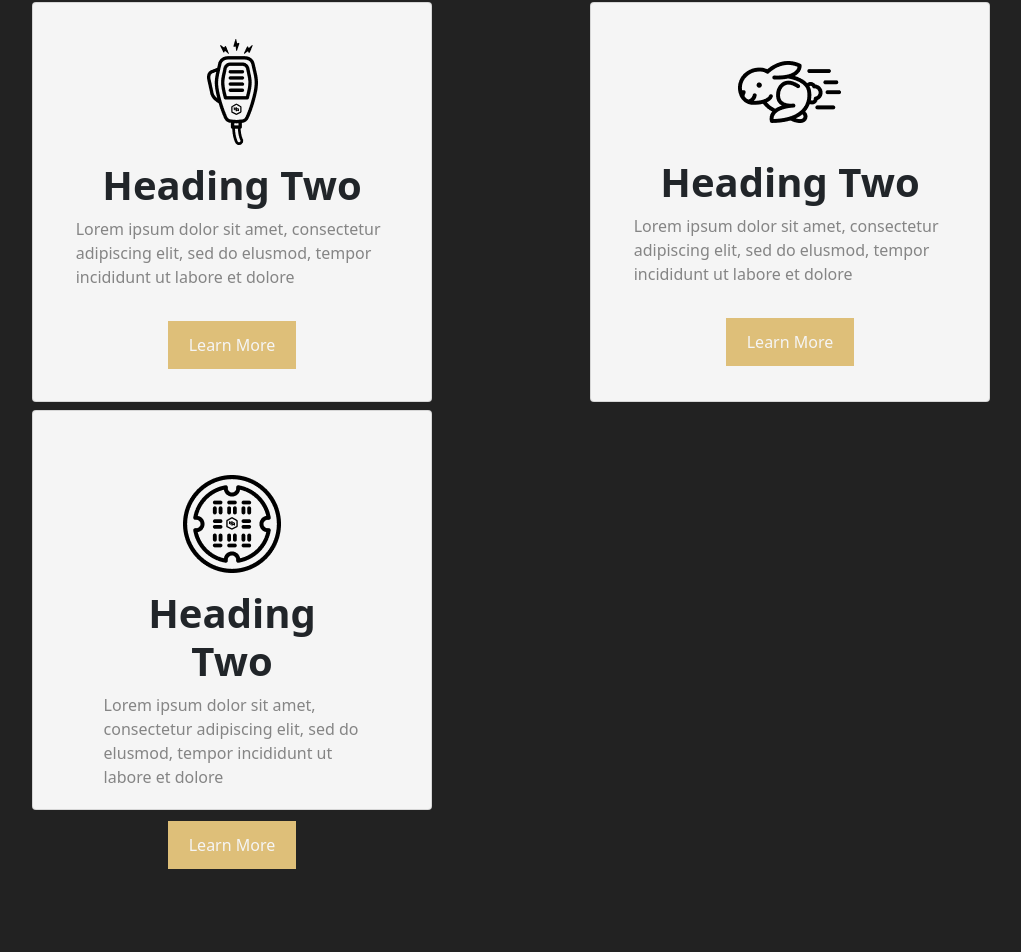
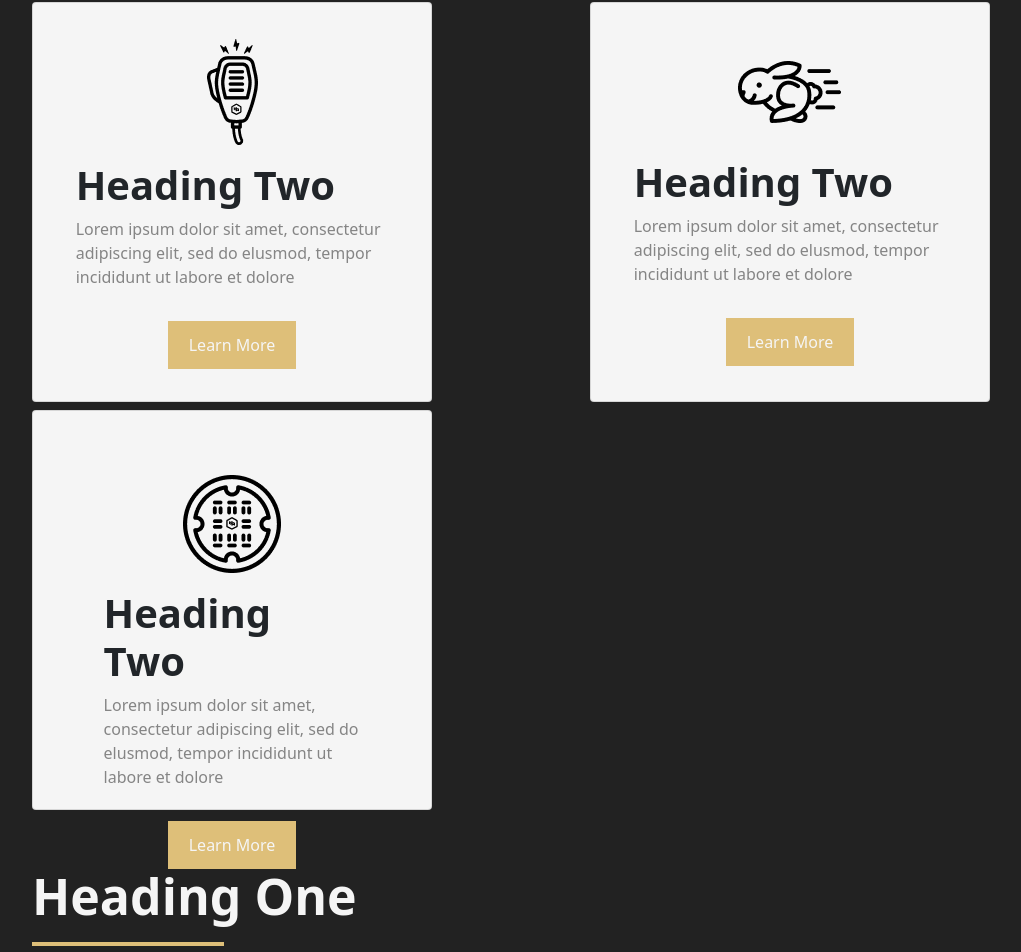
Before and after one commit to jmokate/midwestern-interactive-challenge, a React (Create React App) app: page / in a window 1280 px wide. Shown: the part 170-1122 px from the top of the page, without its empty margins (62-1083 px from the left). Before the commit the page ends 1055 px from the top, so only its background shows below. Built offline with nearby package versions, Linux system fonts and the light colour scheme.

Commit message:
ready for components

```diff
--- a/src/App.js
+++ b/src/App.js
@@ -31,7 +31,7 @@ function App() {
                 <Image src={talkie} style={{ objectFit: 'none', marginTop: '10px' }} alt="talkie" />
               </div>
               <Card.Body>
-                <Card.Title><h1 style={{fontWeight: 'bold'}}>Heading Two</h1></Card.Title>
+                <Card.Title><h1 style={{fontWeight: 'bold', textAlign: 'left'}}>Heading Two</h1></Card.Title>
                 <Card.Text>
                   <p style={{textAlign: 'left'}}>
                   Lorem ipsum dolor sit amet, consectetur adipiscing elit, sed do elusmod, tempor incididunt ut labore et dolore
@@ -48,7 +48,7 @@ function App() {
                 <Image src={rabbit} style={{ objectFit: 'none', marginTop: '2rem' }} alt="rabbit" />
               </div>
               <Card.Body style={{paddingTop: '10%'}}>
-                <Card.Title><h1 style={{fontWeight: 'bold'}}>Heading Two</h1></Card.Title>
+                <Card.Title><h1 style={{fontWeight: 'bold', textAlign: 'left'}}>Heading Two</h1></Card.Title>
                 <Card.Text>
                   <p style={{textAlign: 'left'}}>
                   Lorem ipsum dolor sit amet, consectetur adipiscing elit, sed do elusmod, tempor incididunt ut labore et dolore
@@ -64,7 +64,7 @@ function App() {
                 <Image src={shield} style={{ objectFit: 'none', marginTop: '10px' }} alt="shield" />
               </div>
               <Card.Body>
-                <Card.Title><h1 style={{fontWeight: 'bold'}}>Heading Two</h1></Card.Title>
+                <Card.Title><h1 style={{fontWeight: 'bold', textAlign: 'left'}}>Heading Two</h1></Card.Title>
                 <Card.Text>
                   <p style={{textAlign: 'left'}}>
                 Lorem ipsum dolor sit amet, consectetur adipiscing elit, sed do elusmod, tempor incididunt ut labore et dolore
@@ -76,6 +76,15 @@ function App() {
           </Col>
         </Row>
       </Container>
+      <Container className="px-4 mt-5">
+        <Row>
+          <Col style={{}}>
+          <h1 style={{color: '#f5f5f5', fontSize: '50px', fontWeight: 'bold'}}>Heading One</h1>
+          <hr style={{color: '#debf79', width: "12rem", height: '5%', opacity: '100'}}/>
+          </Col>
+        </Row>
+
+      </Container>
 
 
 
```
